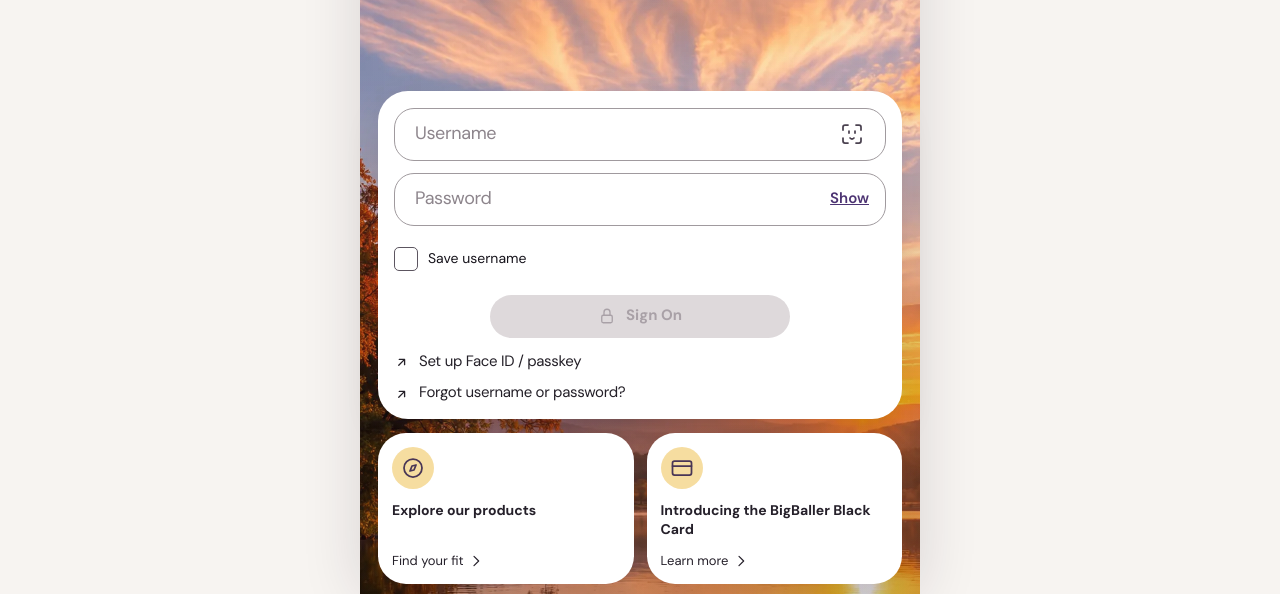
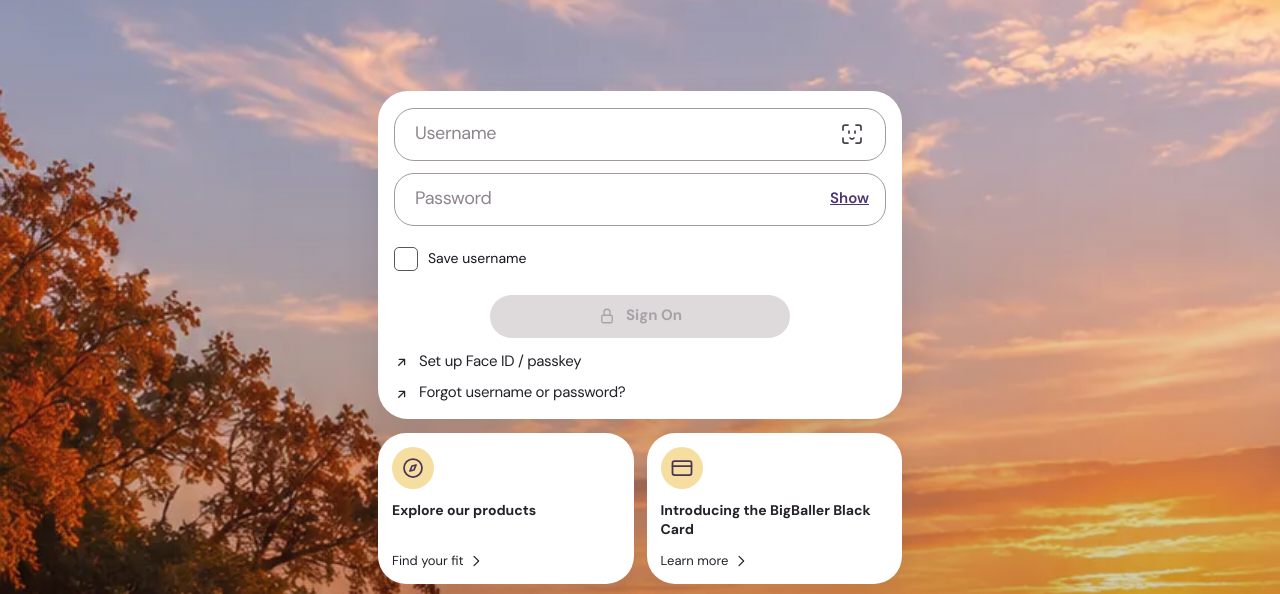
Before and after one commit to asherw567/big-baller, a website: page site/index.html in a window 1280 px wide. Shown: the part 206-800 px from the top of the page. Drawn offline with Linux system fonts and the light colour scheme.

Commit message:
Fix full-screen iPhone login wallpaper under system bars
* Enable edge-to-edge iPhone Home Screen status-bar rendering

* Extend sunset wallpaper through login safe areas while preserving banking theme

* Synchronize iPhone status-bar chrome with login versus banking screens

* Test iPhone full-bleed login wallpaper and restored dashboard background

```diff
--- a/site/app.js
+++ b/site/app.js
@@ -332,7 +332,19 @@ function securityScreen() {return `<div class="sub-content">
   ${panel(`<div style="display:flex;align-items:center;gap:13px;margin-bottom:13px"><span class="feature-icon">${icon('face','lg')}</span><div><h2>Face ID & passkey</h2><span class="muted small">${getCredential()?'Passkey enrolled on this device':'No passkey enrolled'}</span></div></div><div class="info-block">${icon('shield')} The iPhone handles Face ID and passcode verification. BigBallerBank does not access or store any facial data.</div><button class="secondary-btn" data-action="signoff">Lock the app</button><button class="secondary-btn" data-action="reset-enrollment">Remove local enrollment</button>`,'pad')}
 </div>`;}
 function renderNav() {const items=[['accounts','home','Accounts'],['deposit','deposit','Deposit'],['transfer','transfer','Pay & Transfer'],['explore','compass','Explore'],['menu','menu','Menu']];const active = ['account','notifications','search','security','settings'].includes(state.view) ? (state.view==='account'?'accounts':'menu') : state.view; return `<nav class="footer-nav" aria-label="Main navigation">${items.map(([name,ico,label])=>`<button class="nav-btn ${active===name?'active':''}" data-action="${name}" aria-label="${label}" ${active===name?'aria-current="page"':''}>${icon(ico)}<span>${label}</span></button>`).join('')}</nav>`;}
+function syncDisplayChrome() {
+  const login = !state.unlocked;
+  // A page background alone cannot colour the iPhone Home Screen status bar:
+  // keep root/body and iOS metadata aligned with the currently visible screen.
+  document.documentElement?.classList?.toggle?.('bbb-login', login);
+  document.body?.classList?.toggle?.('bbb-login', login);
+  const theme = $('meta[name="theme-color"]');
+  if (theme) theme.setAttribute('content', login ? '#73819c' : '#f8f5f3');
+  const status = $('meta[name="apple-mobile-web-app-status-bar-style"]');
+  if (status) status.setAttribute('content', login ? 'black-translucent' : 'default');
+}
 function render() {
+  syncDisplayChrome();
   if (!state.unlocked) { app.innerHTML=lockScreen(); const signIn=$('.login-signin');if(signIn)signIn.disabled=!($('#login-username')?.value.trim()&&$('#login-password')?.value); closeSheet(); return; }
   const titles={account:'Account details',deposit:'Deposit',transfer:'Pay & Transfer',explore:'Explore',menu:'Menu',notifications:'Notifications',search:'Ask Baller',security:'Security & Face ID',settings:'Settings'};
   const content = state.view==='accounts' ? homeScreen() : ({account:accountScreen,deposit:depositScreen,transfer:transferScreen,explore:exploreScreen,menu:menuScreen,notifications:notificationsScreen,search:searchScreen,security:securityScreen,settings:settingsScreen}[state.view] || homeScreen)();
--- a/site/index.html
+++ b/site/index.html
@@ -5,7 +5,7 @@
   <meta name="viewport" content="width=device-width, initial-scale=1, viewport-fit=cover" />
   <meta name="theme-color" content="#f8f5f3" />
   <meta name="apple-mobile-web-app-capable" content="yes" />
-  <meta name="apple-mobile-web-app-status-bar-style" content="default" />
+  <meta name="apple-mobile-web-app-status-bar-style" content="black-translucent" />
   <meta name="apple-mobile-web-app-title" content="BigBallerBank" />
   <meta name="application-name" content="BigBallerBank" />
   <meta name="description" content="BigBallerBank fictional banking movie prop. No real money or banking services." />
--- a/site/ui-polish.css
+++ b/site/ui-polish.css
@@ -76,3 +76,43 @@ body{background:var(--bg);color:var(--ink)}.app-shell{background:var(--bg)}
 .home-hero .hero-top{min-height:40px}
 .account-outer .account-offer .offer-copy{padding-top:12px}
 @media(max-width:375px){.greeting{font-size:27px}.account-outer .account-title{font-size:14.5px}.account-outer .balance{font-size:31px}}
+
+/* iPhone Home Screen: paint the sign-in photograph through the status bar and
+   home-indicator safe areas. Keep the cream app chrome on authenticated screens. */
+html.bbb-login {
+  min-height:100%;
+  background:#73819c url('assets/sunset-login.webp') center center / cover no-repeat fixed;
+}
+body.bbb-login {
+  min-height:100dvh;
+  background:#73819c url('assets/sunset-login.webp') center center / cover no-repeat fixed;
+  overscroll-behavior-y:none;
+}
+body.bbb-login #app {
+  min-height:100dvh;
+  background:transparent;
+}
+body.bbb-login .login-page {
+  min-height:100dvh;
+  background:#73819c;
+  isolation:isolate;
+}
+body.bbb-login .login-photo,
+body.bbb-login .login-page::before {
+  position:fixed;
+  inset:0;
+}
+body.bbb-login .login-photo {
+  z-index:-2;
+  background-position:center center;
+  background-size:cover;
+}
+body.bbb-login .login-page::before {
+  z-index:-1;
+}
+body.bbb-login .login-main {
+  min-height:100dvh;
+}
+html:not(.bbb-login) {
+  background:#f8f5f3;
+}
```
Also changed, not shown: scripts/ui.test.mjs (+15 -0 lines).
